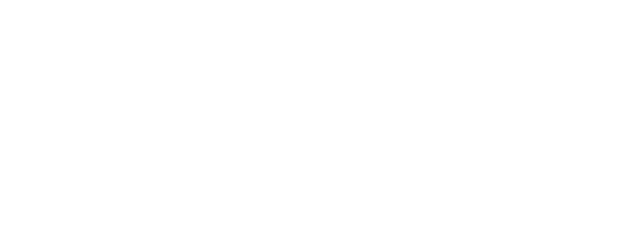
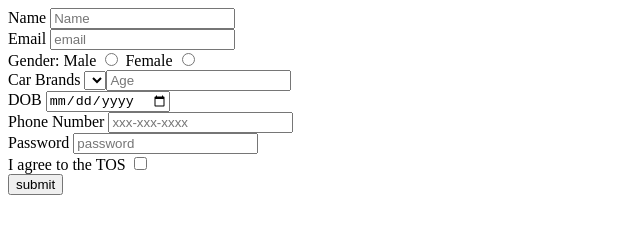
Before and after one commit to acciojob/signup-form-car-1010Rohit, a website: page main.html in a window 1280 px wide. Shown: the whole page, without its empty margins (0-640 px from the left). Drawn offline with Linux system fonts and the light colour scheme.

Commit message:
created a submission

```diff
--- a/main.html
+++ b/main.html
@@ -8,6 +8,50 @@
 
 <body>
 	<!-- the entire body must be written by student -->
+	 <form action="/submit-form" method="post">
+
+		 <div>
+			 <lable for="name" >Name</lable>
+			 <input type="text" id="name" name="name" required placeholder="Name" >
+		 </div>
+		  <div>
+			 <lable for="email" >Email</lable>
+			 <input type="Email" id="email" name="email" required placeholder="email" >
+		 </div>
+		  <div>
+				<label>Gender:</label>
+			 <lable for="gender_m" >Male</lable>
+			 <input type="Radio" id="gender_m " name="gender" required value="male" >
+
+			 <lable for="gender_f" >Female </lable>
+			 <input type="Radio" id="gender_f " name="gender" required value="female" >
+		 </div>
+		  <div>
+			 <lable for="cars" >Car Brands</lable>
+			 <select type="Select" id="cars" name="cars" required placeholder="--Please choose an option--" >
+		 </div>
+		  <div>
+			 <lable for="age" >Age</lable>
+			 <input type="Number" id="age" name="age" required placeholder="Age" >
+		 </div>
+		  <div>
+			 <lable for="dob" >DOB</lable>
+			 <input type="date" id="dob" name="dob" required >
+		 </div>
+		  <div>
+			 <lable for="tel" >Phone Number</lable>
+			 <input type="tel" id="tel" placeholder="xxx-xxx-xxxx" >
+		 </div>
+		  <div>
+			 <lable for="password" >Password</lable>
+			 <input type="Password" id="password" name="password" required placeholder="password" >
+		 </div>
+		 <div>
+			 <lable for="tos" >I agree to the TOS</lable>
+			 <input type="checkbox" id="tos" name="tos" required >
+		 </div>
+			 <input type="button" value="submit">
+
     <script type="text/javascript" src="./script.js">
 </script>
 
```
